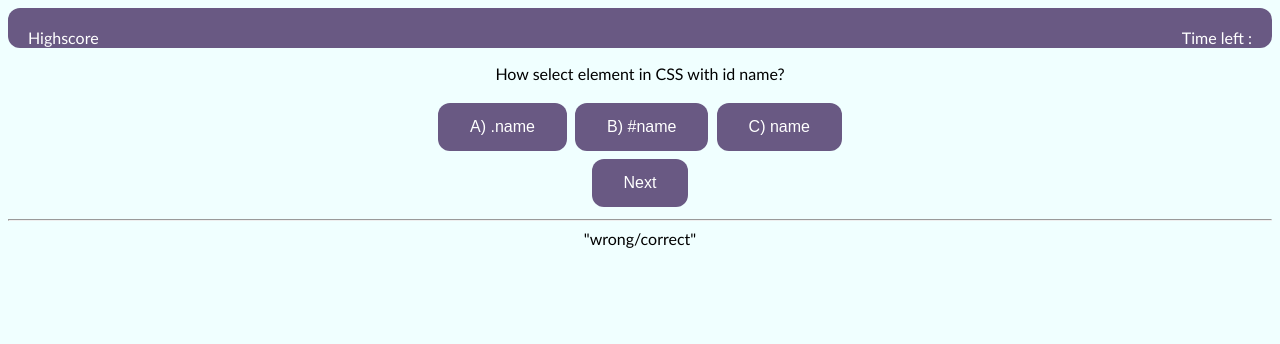
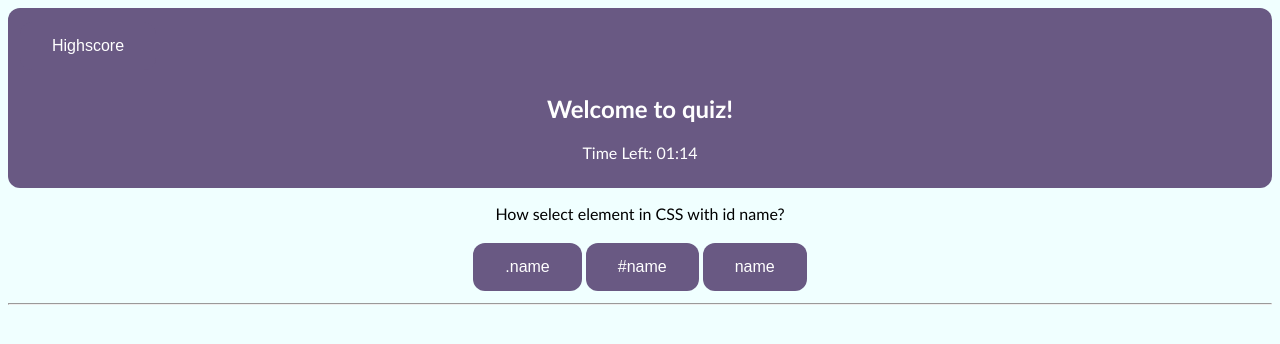
Before and after one commit to nigarabdullayeva/homework4-quiz, a plain HTML site: page index.html in a window 1280 px wide. Both pictures are taken after a click on the button "Start". Drawn offline with Linux system fonts and the light colour scheme.

Commit message:
update files

```diff
--- a/index.html
+++ b/index.html
@@ -7,30 +7,48 @@
     <link rel="stylesheet" href="style.css">
 </head>
 <body>
-    <header>
-        <div id="highscore"> Highscore </div>
-        <div id="time"> Time left : </div>
+
+    <header class="navbar">
+        <div class="row">
+            <div class="col-sm-3">
+                <button type="button" id='highscore'>Highscore</button>
+             </div>
+            <div class="col-sm-6">
+                <h2> Welcome to quiz!</h2>
+            </div>
+            <div class="col-sm-3" id = "time">
+                <p>Time Left: <span id="timerSpan"></span></p>
+            </div>
+        </div>
     </header>
 
     <div class ="welcome" id = "start">
-       <h1> Welcome to Gode Quiz! </h1>
-       <p> This quiz has five questions and you have 75 seconds to answer all the question. To start a quiz please press Start button!</p>
+       <h1> Are you ready?</h1>
+       <p> This quiz has five questions and you have 1 minut and 15 seconds to answer all the question. To start a quiz please press Start button!</p>
        <button id = "start-button" > Start </button>
     </div>
 
-    <div class = "container" id = "quiz"  style ="display: none;">
-        <div id ="question"> "question" </div>
-         <div id = "choices">
-            <button id = "btn-a"> A </button>
-            <button id = "btn-b"> B </button>
-            <button id = "btn-c"> C </button>
-         </div>
-        <button id = next-btn>  Next </button>
+    <div class ="container" id = "quiz"  style ="display: none;">
+         <div id ="question"></div>
+         <div id ="choice"></div>
         <hr>
+         <p id='answerChoice'></p>
+    </div>
 
-        <div id="result"> "wrong/correct" </div>
+    <div class = "container" id= "lastpage" style ="display: none;">
+        <p > Wow! You got<span id=answerTotal></span>correct answers!  </p>
+        <form>
+            <label for="fname">Your Initials:</label><br>
+            <input type="text" id="fname" value="Initials"><br><br>
+            <button type="submit" value="Save result"> Save result </button>
+          </form>
+        <button type="button" id="goBackBtn">Go Back</button>
+        <button type="button" id="clearBtn">Clear Highscores</button>
 
     </div>
+
+
+
 
     <script type="text/javascript" src="script.js"></script>
 </body>
--- a/script.js
+++ b/script.js
@@ -1,74 +1,149 @@
-// global variables
-var start = document.getElementById ("start");
-var quiz = document.getElementById ("quiz");
-var question = document.getElementById ("question");
-var choiceA = document.getElementById ("btn-a");
-var choiceB = document.getElementById ("btn-b");
-var choiceC = document.getElementById ("btn-c");
-var highscore = document.getElementById ("highscore");
-var timerId;
+
+
+var questions = [ {
+
+   quest: "How select element in CSS with id name?",
+   choices: [".name", "#name", "name"],
+   answer: "First"
+},
+{
+   quest: "What is a HTML element for line break?",
+   choices: ["<br>", "<break>", "<lb>"],
+   answer: "<br>"
+},
+{
+   quest: "What punctuation is using for NOT statements?",
+   choices: ["?", "!", "."],
+   answer: "!"
+},
+{
+   quest: "Where is the correct place to link external CSS file?",
+   choices: ["inside head tag", "inside body tag", "inside div tag"],
+   answer: "inside head tag"
+},
+{
+   quest: "How to declare a variable name in JS??",
+   choices: ["variable=NameOne"," var Name one", "var nameOne"],
+   answer: "var nameOne"
+}
+];
+
+// button variables
+startBtn = document.getElementById("start-button");
+highscoreBtn = document.getElementById("highscore");
+timerSpan = document.getElementById("timerSpan");
+goBackBtn = document.getElementById("goBackBtn");
+clearBtn = document.getElementById("clearBtn");
+quizDiv = document.getElementById("question");
+answerCheckDiv = document.getElementById("answerChoice");
+questionBtns = document.getElementById("choice");
 
 
 
-//creating array of questions, answers, correct answer
 
-var questions = [ {
-    question:"How select element in CSS with id name?",
-     choiceA:"A) .name",
-     choiceB:"B) #name",
-     choiceC:"C) name",
-     answer: "B"
-   },
+// addInitialsId = document.getElementById("addInitialsId");
+// highScoresDiv = document.getElementById("highScoreWrapper");
+// scoreWrapper = document.getElementById("scoreWrapper");
 
-   { question :"What is a HTML element for line break?",
-      choiceA:"A) <br>",
-      choiceB:"B) <break>",
-      choiceC:"C) <lb>",
-      answer: "A"
-   },
-
-   { question :"What punctuation is using for NOT statements?",
-      choiceA:"A) ?",
-      choiceB:"B) .",
-      choiceC:"C) !",
-      answer: "C"
-   },
-
-   { question :"Where is the correct place to link external CSS file?",
-      choiceA:"A) inside head tag",
-      choiceB:"B) inside body tag",
-      choiceC:"C) inside div tag",
-      answer: "A"
-   },
-
-   { question : "How to declare a variable name in JS??",
-      choiceA:"A) variable=NameOne",
-      choiceB:"B) var Name one",
-      choiceC:"C) var nameOne",
-      answer: "C"
-   },
-]
-
-var lastQuestion = questions.length - 1;
-var runningQuestion = 0;
-
-var timer = document.getElementById("time");
-var time = questions.length * 15;
+// highScoreItemsDiv = document.querySelector(".listOfScores");
+// listOfScoresDiv = document.querySelector(".listOfScores");
 
 
-function renderQuestion(){
-    var q = questions[runningQuestion];
+var highScores = [];
+questionIndex = 0;
+correctAnswers = 0;
+timerTotal = 75;
+timeElapsed = 0;
+var time;
 
-    question.innerHTML = "<p>" + q.question + "</p>";
-    choiceA.innerHTML = q.choiceA
-    choiceB.innerHTML = q.choiceB
-    choiceC.innerHTML = q.choiceC
+
+
+startBtn.addEventListener("click", function (event) {
+   event.preventDefault()
+   start.style.display = "none";
+   quiz.style.display = "block";
+   createBtns();
+   startTimer();
+});
+
+   questionBtns.addEventListener("click", function (event) {
+     // event.stopPropagation();
+      checkAnswer(event);
+
+      if (questionIndex == questions.length) {
+         displayScore();
+      } else {
+         createBtns(event);
+      }
+      return
+   });
+
+function startTimer() {
+   time = setInterval(function () {
+       var totalSecondsLeft = timerTotal - timeElapsed;
+       var minutesLeft = Math.floor(totalSecondsLeft / 60);
+       var secondsLeft = totalSecondsLeft % 60;
+       var formattedSeconds;
+       var formattedMinutes;
+
+       if (timeElapsed > timerTotal) {
+           clearInterval(time);
+           timerSpan.innerHTML = "No more time left!"
+           displayScore();
+           return
+       }
+       timeElapsed++;
+       if (secondsLeft < 10) {
+           formattedSeconds = "0" + secondsLeft;
+       } else {
+           formattedSeconds = secondsLeft;
+       }
+
+       if (minutesLeft < 10) {
+           formattedMinutes = "0" + minutesLeft;
+       } else {
+           formattedMinutes = minutesLeft;
+       }
+
+       timerSpan.innerHTML = formattedMinutes + ":" + formattedSeconds;
+   }, 1000)
 }
 
-    start.addEventListener("click", startQuiz);
+ function createBtns(event) {
+   questionBtns.innerHTML = "";
+    quizDiv.innerHTML = "";
 
-    function startQuiz() {
-    start.style.display = "none";
-    renderQuestion();
-    quiz.style.display = "block";
- }
+    quizDiv.innerHTML = "<p>" + questions[questionIndex].quest + "<p>";
+
+    for (var i = 0; i < questions[questionIndex].choices.length; i++) {
+        var listItem = document.createElement('span');
+        listItem.innerHTML = "<button >" + questions[questionIndex].choices[i] + "</button>";
+        questionBtns.appendChild(listItem);
+    }
+    questionIndex++;
+    return
+    };
+
+   function checkAnswer(event) {
+   answerCheckDiv.innerHTML = "";
+
+      var listItem = "";
+      var listItem = document.createElement('div');
+      var result;
+
+      if (event.target.innerHTML === questions[questionIndex - 1].answer) {
+          result = "Correct";
+          correctAnswers++;
+          console.log(correctAnswers, "checkanswer");
+      } else {
+          result = "Wrong!";
+      }
+   }
+
+   function displayScore() {
+      quiz.style.display = "none";
+      lastpage.style.display = "block";
+      document.getElementById("answerTotal").innerHTML = " " + correctAnswers + " ";
+      clearInterval(time);
+
+  }
--- a/style.css
+++ b/style.css
@@ -4,22 +4,24 @@ body {
   }
 
   header {
-    padding: 20px;
+    padding: 10px;
     font-family: 'Trebuchet MS', 'Lucida Sans Unicode', 'Lucida Grande', 'Lucida Sans', Arial, sans-serif;
     background-color: #695983;
     border-radius: 12px;
 }
 
-
-
+ h2{
+     text-align: center;
+     color: #ffffff;
+ }
  #time {
-     float: right;
+     float: auto;
      text-align: center;
      color: #ffffff;
  }
 
  #highscore {
-     float: left;
+     float: auto;
      color: #ffffff;
      text-align: center;
 
@@ -44,3 +46,15 @@ body {
      text-align: center;
      margin-bottom: 50px;
     }
+
+  footer {
+      margin-bottom: fixed;
+      text-align: center;
+  }
+ #lastpage {
+     text-align: center;
+ }
+
+ .hideClass {
+    display: none;
+}
```
